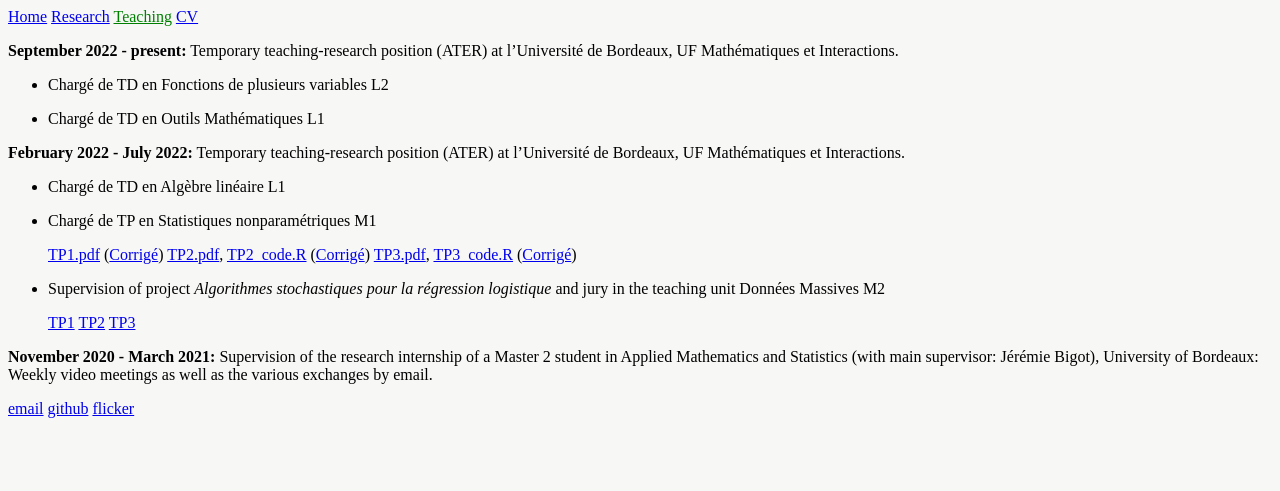
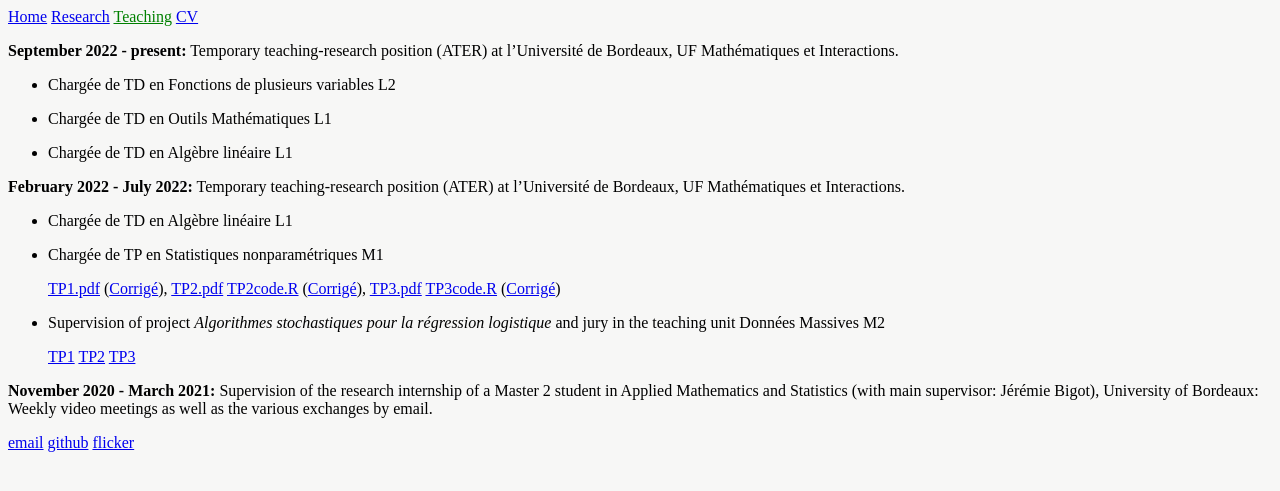
Before and after one commit to yiyej/yiyej.github.io, a Jekyll site: the page built from teaching.md, in a window 1280 px wide. Shown: the top 491 px of the page. Built offline with Jekyll 4.4.1, drawn with Linux system fonts in a browser that asks for light colours.

Commit message:
Update teaching.md

```diff
--- a/teaching.md
+++ b/teaching.md
@@ -5,20 +5,22 @@ title: Teaching
 
 **September 2022 - present:** Temporary teaching-research position (ATER) at l’Université de Bordeaux, UF Mathématiques et Interactions.
 
-- Chargé de TD en Fonctions de plusieurs variables L2
+- Chargée de TD en Fonctions de plusieurs variables L2
 
-- Chargé de TD en Outils Mathématiques L1
+- Chargée de TD en Outils Mathématiques L1
+
+- Chargée de TD en Algèbre linéaire L1
 
 
 **February 2022 - July 2022:** Temporary teaching-research position (ATER) at l’Université de Bordeaux, UF Mathématiques et Interactions.
 
-- Chargé de TD en Algèbre linéaire L1
+- Chargée de TD en Algèbre linéaire L1
 
-- Chargé de TP en Statistiques nonparamétriques M1
+- Chargée de TP en Statistiques nonparamétriques M1
 <ul>
-<a href="/assets/stat_nonparam/TP1.pdf">TP1.pdf</a> (<a href="/assets/stat_nonparam/TP1_corrigé.pdf">Corrigé</a>)
-<a href="/assets/stat_nonparam/TP2.pdf">TP2.pdf</a>, <a href="/assets/stat_nonparam/TP2_code.R">TP2_code.R</a> (<a href="/assets/stat_nonparam/TP2_corrigé.pdf">Corrigé</a>)
-<a href="/assets/stat_nonparam/TP3.pdf">TP3.pdf</a>, <a href="/assets/stat_nonparam/TP3_code.R">TP3_code.R</a>  (<a href="/assets/stat_nonparam/TP3_corrigé.pdf">Corrigé</a>)
+<a href="/assets/stat_nonparam/TP1.pdf">TP1.pdf</a> (<a href="/assets/stat_nonparam/TP1_corrigé.pdf">Corrigé</a>),
+<a href="/assets/stat_nonparam/TP2.pdf">TP2.pdf</a> <a href="/assets/stat_nonparam/TP2_code.R">TP2code.R</a> (<a href="/assets/stat_nonparam/TP2_corrigé.pdf">Corrigé</a>),
+<a href="/assets/stat_nonparam/TP3.pdf">TP3.pdf</a> <a href="/assets/stat_nonparam/TP3_code.R">TP3code.R</a>  (<a href="/assets/stat_nonparam/TP3_corrigé.pdf">Corrigé</a>)
 </ul>
 
 - Supervision of project *Algorithmes stochastiques pour la régression logistique* and jury in the teaching unit Données Massives M2
```
